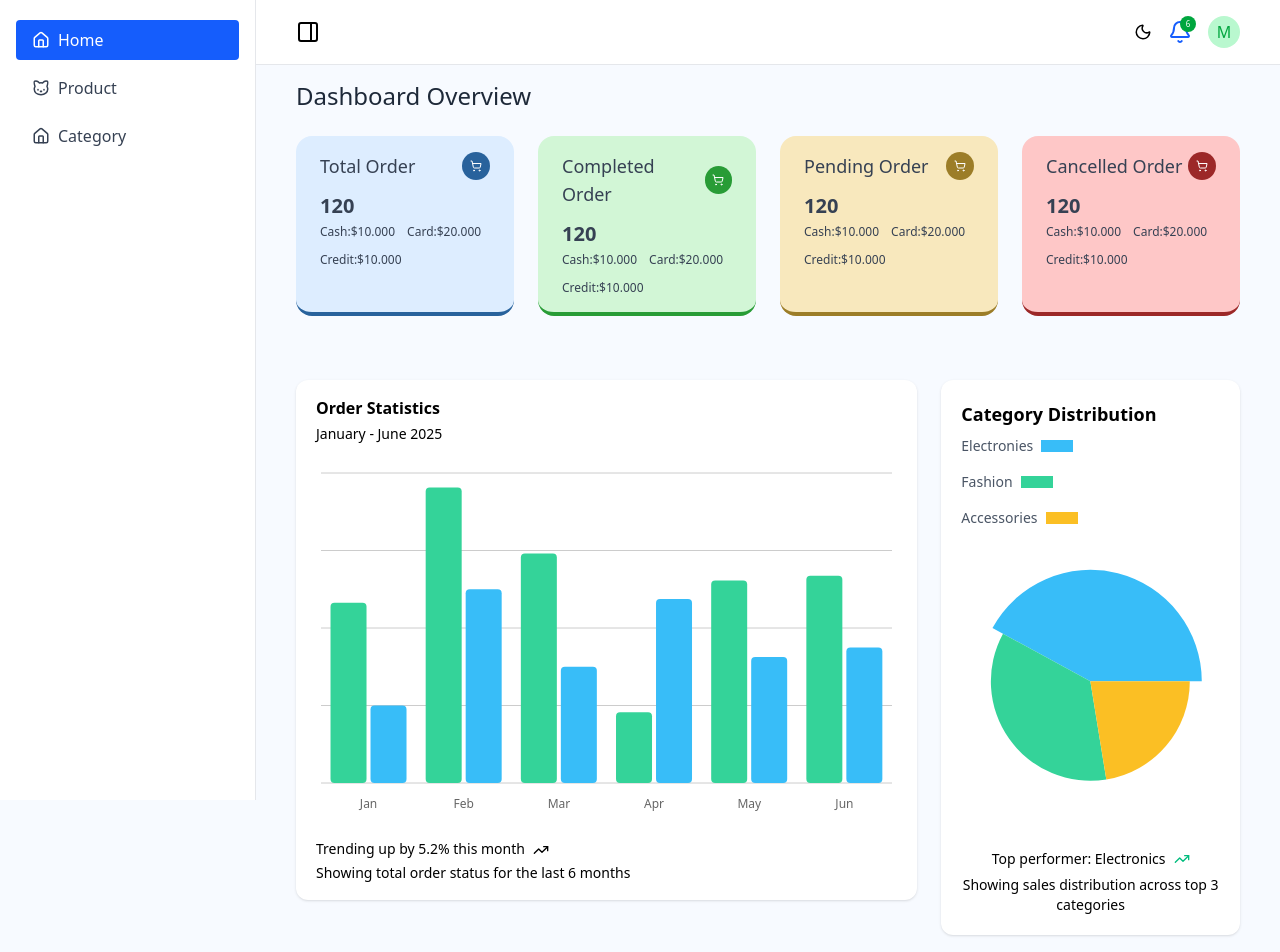
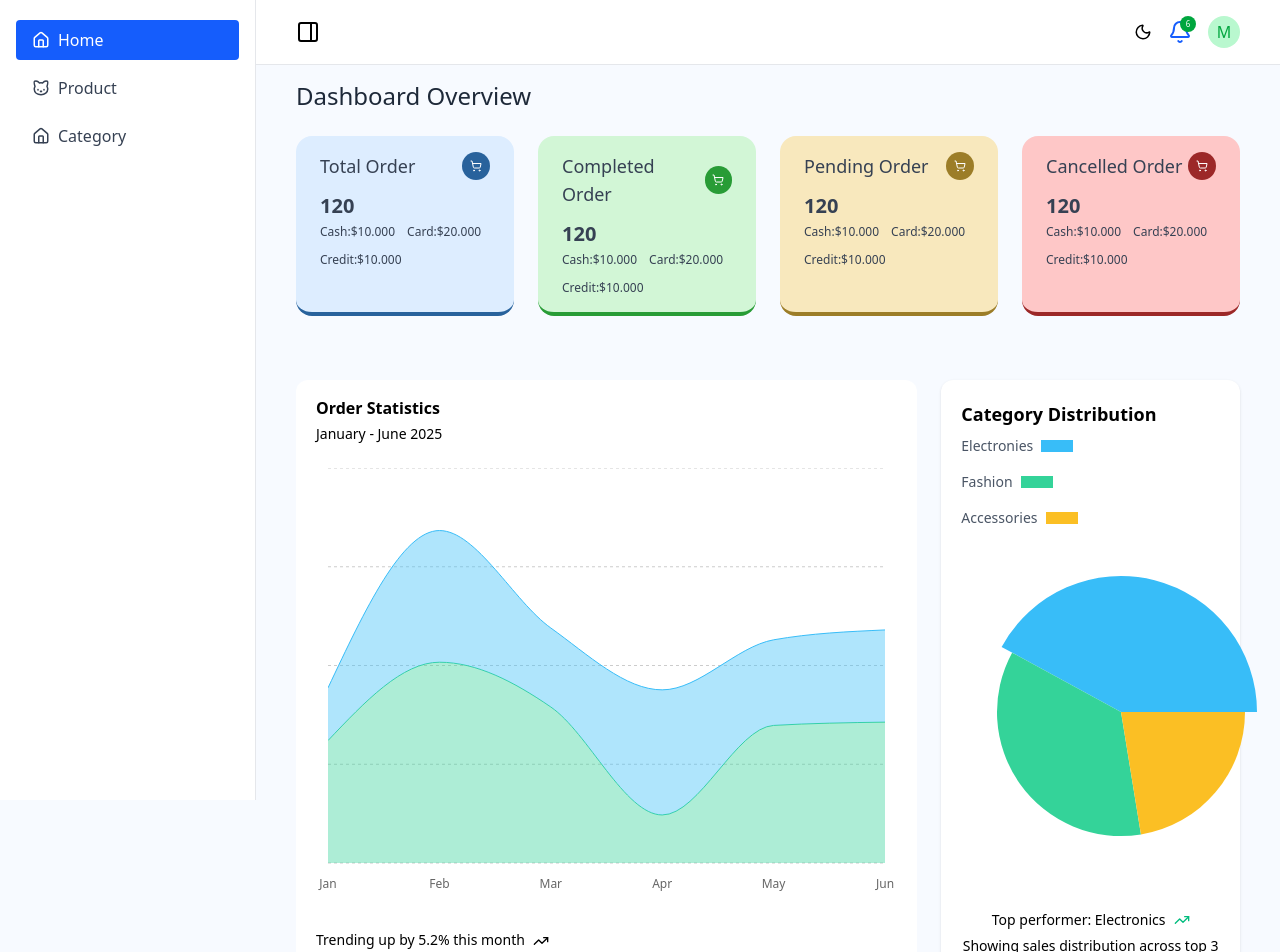
Before and after one commit to uxmir/e-commerce-admin, a Next.js app: page /home in a window 1280 px wide. Shown: the top 952 px of the page. Built offline with nearby package versions, Linux system fonts and the light colour scheme.

Commit message:
bar chart hans shcanged in area chart

```diff
--- /dev/null
+++ b/app/(admin)/home/OrderAreaChart.tsx
@@ -0,0 +1,110 @@
+"use client"
+
+import { TrendingUp } from "lucide-react"
+import { Area, AreaChart, CartesianGrid, XAxis, YAxis } from "recharts"
+
+import {
+  Card,
+  CardContent,
+  CardDescription,
+  CardFooter,
+  CardHeader,
+  CardTitle,
+} from "../../components/ui/chart/card"
+import {
+  ChartContainer,
+  ChartTooltip,
+  ChartTooltipContent,
+  type ChartConfig,
+} from "../../components/ui/chart/chart"
+
+const chartData = [
+  { month: "January", delivered: 186, pending: 80 },
+  { month: "February", delivered: 305, pending: 200 },
+  { month: "March", delivered: 237, pending: 120 },
+  { month: "April", delivered: 73, pending: 190 },
+  { month: "May", delivered: 209, pending: 130 },
+  { month: "June", delivered: 214, pending: 140 },
+]
+
+const chartConfig = {
+  delivered: {
+    label: "Delivered",
+    color: "#34D399",
+  },
+  pending: {
+    label: "Pending",
+    color: "#38BDF8",
+  },
+} satisfies ChartConfig
+
+export function OrderAreaChart() {
+  return (
+    <Card className="bg-white dark:bg-[#2d275f] px-5 py-5 border-none shadow-none">
+      <CardHeader className="px-0">
+        <CardTitle>Order Statistics</CardTitle>
+        <CardDescription>January - June 2025</CardDescription>
+      </CardHeader>
+      <CardContent className="px-0">
+        <ChartContainer
+          config={chartConfig}
+          className="w-full lg:h-[380px] xl:h-[425px]"
+        >
+          {/* AreaChart-এ মার্জিন একটু এডজাস্ট করা হয়েছে যাতে লাইনগুলো কার্ডের বাইরে না যায় */}
+          <AreaChart
+            accessibilityLayer
+            data={chartData}
+            margin={{
+              left: 12,
+              right: 12,
+            }}
+          >
+            <CartesianGrid vertical={false} strokeDasharray="3 3" />
+            <XAxis
+              dataKey="month"
+              tickLine={false}
+              axisLine={false}
+              tickMargin={10}
+              tickFormatter={(value) => value.slice(0, 3)}
+            />
+            {/* YAxis যোগ করলে চার্টের উচ্চতা বুঝতে সুবিধা হয়, তবে আপনি চাইলে বাদ দিতে পারেন */}
+            <YAxis hide />
+
+            <ChartTooltip
+              cursor={false}
+              content={<ChartTooltipContent indicator="dot" />}
+            />
+
+            {/* Delivered Area (Greenish) */}
+            <Area
+              dataKey="delivered"
+              type="monotone" // লাইনটি স্মুথ হবে
+              fill="var(--color-delivered)"
+              fillOpacity={0.4}
+              stroke="var(--color-delivered)"
+              stackId="a" // এটি দিলে ডাটা একটার ওপর একটা স্ট্যাক হবে না, আলাদা দেখাবে
+            />
+
+            {/* Pending Area (Sky Blue) */}
+            <Area
+              dataKey="pending"
+              type="monotone"
+              fill="var(--color-pending)"
+              fillOpacity={0.4}
+              stroke="var(--color-pending)"
+              stackId="a"
+            />
+          </AreaChart>
+        </ChartContainer>
+      </CardContent>
+      <CardFooter className="flex-col items-start gap-2 text-sm px-0 pt-4">
+        <div className="flex gap-2 leading-none font-medium">
+          Trending up by 5.2% this month <TrendingUp className="h-4 w-4" />
+        </div>
+        <div className="text-muted-foreground leading-none">
+          Showing total order status for the last 6 months
+        </div>
+      </CardFooter>
+    </Card>
+  )
+}
--- a/app/(admin)/home/OrderBarChart.tsx
+++ /dev/null
@@ -1,94 +0,0 @@
-"use client"
-import { TrendingUp } from "lucide-react"
-import { Bar, BarChart, CartesianGrid, XAxis } from "recharts"
-
-import {
-  Card,
-  CardContent,
-  CardDescription,
-  CardFooter,
-  CardHeader,
-  CardTitle,
-} from "../../components/ui/chart/card"
-import {
-  ChartContainer,
-  ChartTooltip,
-  ChartTooltipContent,
-  type ChartConfig,
-} from "../../components/ui/chart/chart"
-import { useLayout } from "@/app/features/SidebarProvider/SidebarProvider"
-
-const chartData = [
-  { month: "January", delivered: 186, pending: 80 },
-  { month: "February", delivered: 305, pending: 200 },
-  { month: "March", delivered: 237, pending: 120 },
-  { month: "April", delivered: 73, pending: 190 },
-  { month: "May", delivered: 209, pending: 130 },
-  { month: "June", delivered: 214, pending: 140 },
-]
-
-const chartConfig = {
-  delivered: {
-    label: "Delivered",
-    color: "#34D399",
-  },
-  pending: {
-    label: "Pending",
-    color: "#38BDF8",
-  },
-} satisfies ChartConfig
-
-export function OrderBarChart() {
- const {sidebar} =useLayout()
-  return (
-    <Card className="bg-white dark:bg-[#2d275f]  px-5 py-5 border-none">
-      <CardHeader className="px-0">
-        <CardTitle>Order Statistics</CardTitle>
-        <CardDescription>January - June 2025</CardDescription>
-      </CardHeader>
-      <CardContent className="px-0">
-        <ChartContainer
-        config={chartConfig}
-        className={`w-full h-auto ${sidebar===true?'lg:h-[290px] xl:h-[350px] 2xl:h-[500px]':'lg:h-[370px] xl:h-[420px] 2xl:h-[580px]'}`}
-        >
-          <BarChart accessibilityLayer data={chartData}>
-            <CartesianGrid vertical={false} />
-            <XAxis
-              dataKey="month"
-              tickLine={false}
-              tickMargin={10}
-              axisLine={false}
-              tickFormatter={(value) => value.slice(0, 3)}
-            />
-            <ChartTooltip
-              cursor={false}
-              content={<ChartTooltipContent indicator="dashed" />}
-            />
-            {/* Delivered Bar */}
-            <Bar
-              dataKey="delivered"
-              fill="var(--color-delivered)"
-              height={12}
-              radius={4}
-            />
-            {/* Pending Bar */}
-            <Bar
-              dataKey="pending"
-              fill="var(--color-pending)"
-              height={12}
-              radius={4}
-            />
-          </BarChart>
-        </ChartContainer>
-      </CardContent>
-      <CardFooter className="flex-col items-start gap-2 text-sm px-0">
-        <div className="flex gap-2 leading-none font-medium">
-          Trending up by 5.2% this month <TrendingUp className="h-4 w-4" />
-        </div>
-        <div className="text-muted-foreground leading-none">
-          Showing total order status for the last 6 months
-        </div>
-      </CardFooter>
-    </Card>
-  )
-}
--- a/app/(admin)/home/OrderPieChart.tsx
+++ b/app/(admin)/home/OrderPieChart.tsx
@@ -59,7 +59,7 @@ export function OrderPieChart() {
         </CardDescription>
       </CardHeader>
       <CardContent className="flex-1 pb-0 px-0">
-        <ChartContainer config={chartConfig} className="mx-auto aspect-square ">
+        <ChartContainer config={chartConfig} className="mx-auto aspect-square   w-50 sm:w-70 lg:w-60 xl:w-80">
           <PieChart>
             <ChartTooltip
               cursor={false}
--- a/app/(admin)/home/page.tsx
+++ b/app/(admin)/home/page.tsx
@@ -12,7 +12,7 @@ import Badge from "@/app/components/ui/Badge/Badge";
 import InvoicePdf from "./InvoicePdf";
 import  Link   from "next/link";
 import { usePrint } from "@/app/CustomHooks/usePrint";
-import { OrderBarChart } from "./OrderBarChart";
+import { OrderAreaChart } from "./OrderAreaChart";
 import { OrderPieChart } from "./OrderPieChart";
 const page: React.FC = () => {
   return (
@@ -61,9 +61,9 @@ const page: React.FC = () => {
       {/*=============
       datatable and overview by chart's
       ============= */}
-      <div className="grid grid-cols-12 my-16 gap-y-12 gap-x-4 xl:gap-x-6">
+      <div className="grid grid-cols-12 my-16 gap-y-12 gap-x-4 xl:gap-x-6  lg:h-[550px] xl:h-[600px]">
         <div className="col-span-12 lg:col-span-7 xl:col-span-8">
-          <OrderBarChart/>
+          <OrderAreaChart/>
         </div>
         <div className="col-span-12 lg:col-span-5 xl:col-span-4">
           <OrderPieChart/>
```
